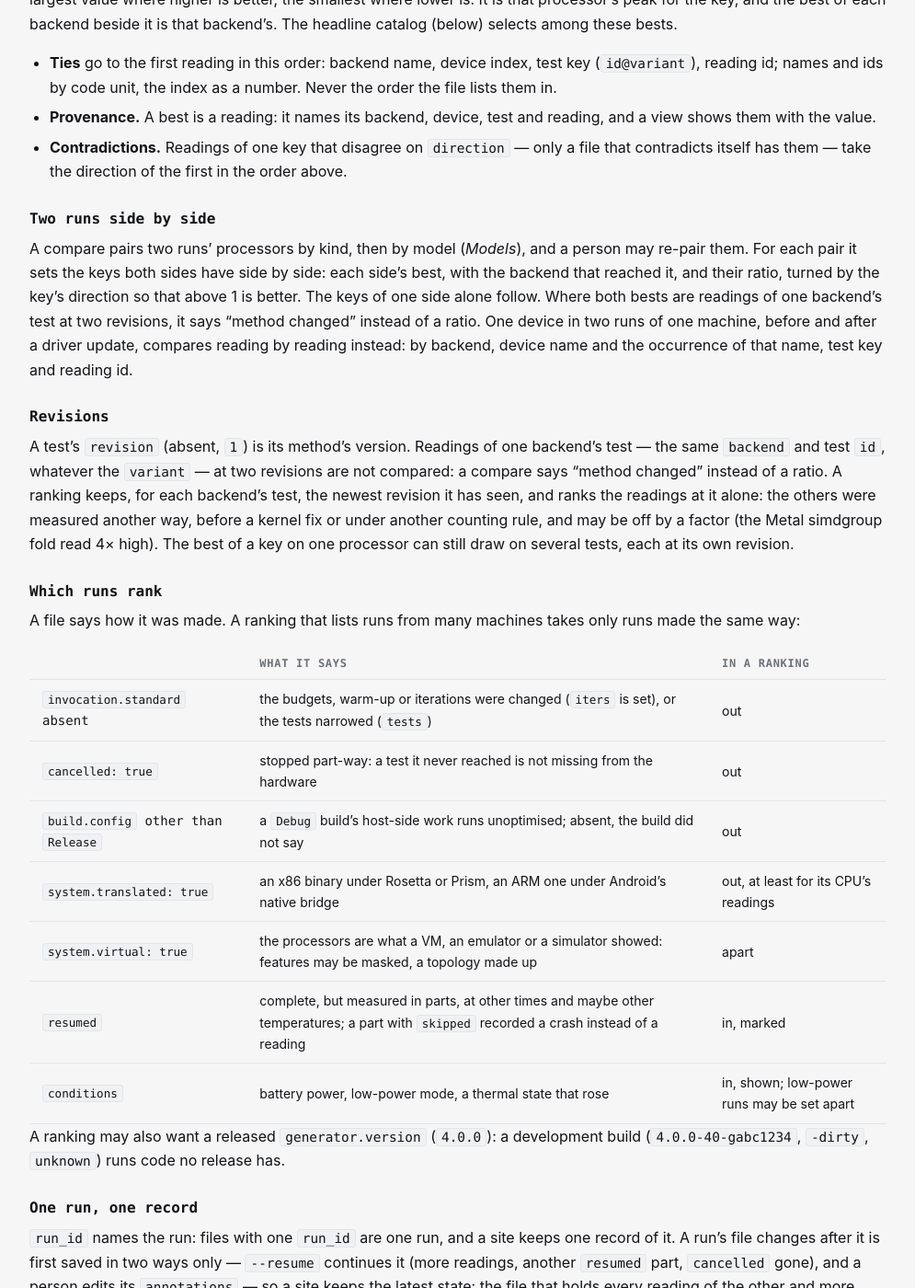
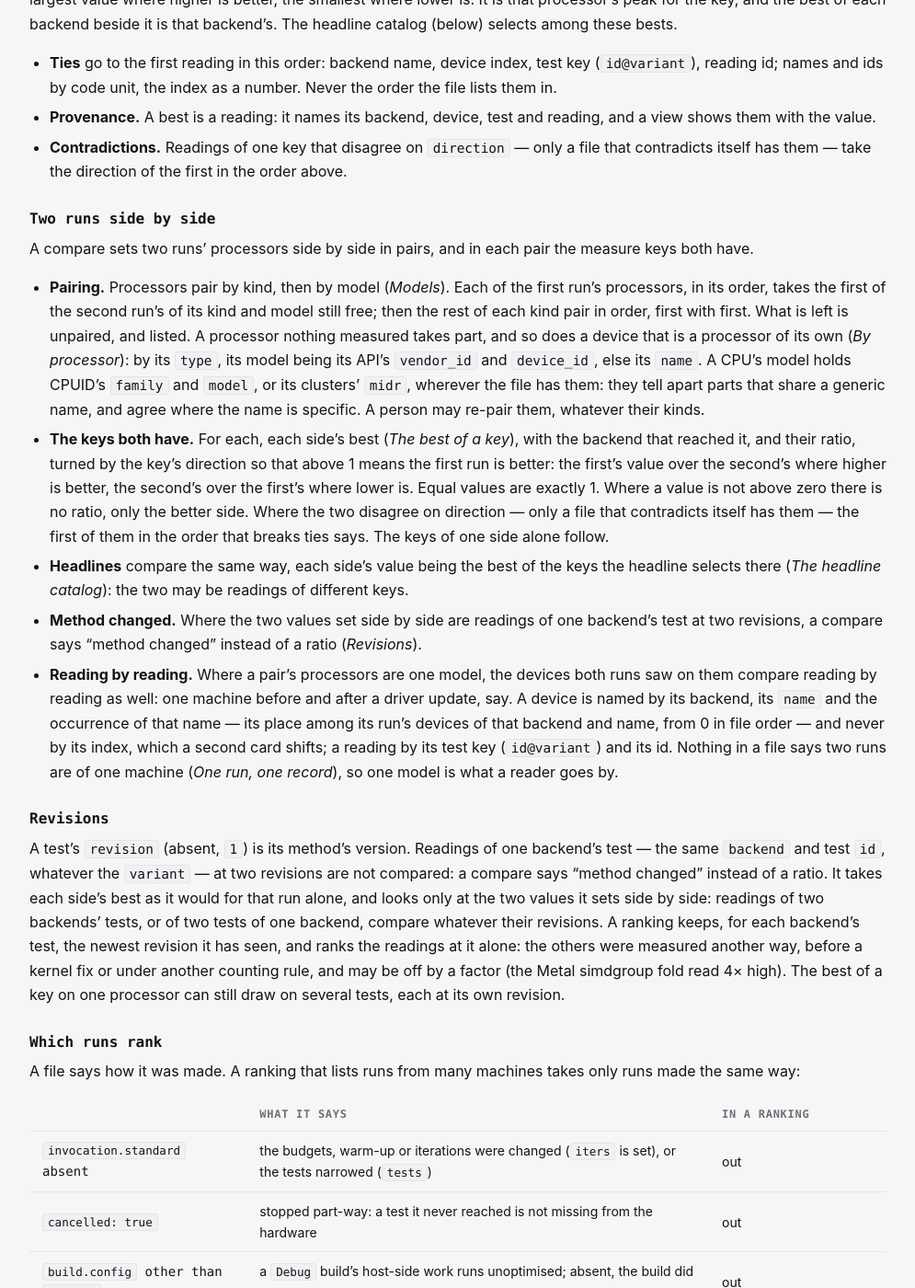
Before and after one commit to krrishnarraj/clpeak, a Jekyll site: the page built from docs/format-v4.md, in a window 1280 px wide and 1400 px high, scrolled down 28472 px. Shown: the whole window at 92% size, without its empty margins (142-1137 px from the left). Built offline with Jekyll 4.4.1, drawn with Linux system fonts in a browser that asks for light colours.

Commit message:
Format v4: how two runs pair and compare, so every reader repeats it
The compare section said processors pair "by kind, then by model" and
that a ratio is "turned by the key's direction so that above 1 is
better", and left the rest to each reader: which of several processors
of one kind pairs with which, what a device with no processor pairs as,
better for which side, what equal or zero values give, and whether
"method changed" covers headlines and readings compared one by one.  It
also said one device "in two runs of one machine" compares reading by
reading, which no reader can tell: nothing in a file names a machine.
And "readings at two revisions are not compared" (Revisions) could be
read as dropping them before the bests are taken, which answers
differently from looking at the two bests set side by side.

The app's compare settles each, and the CLI's --compare must agree:

- pairing in each run's processor order, one model before one kind; a
  processor nothing measured and a device that is a processor of its own
  take part; a CPU's model holds CPUID's family and model or its
  clusters' MIDRs wherever the file has them;
- the ratio is the first run's against the second's, above 1 when the
  first is better; equal values are exactly 1, a value not above zero
  has a winner and no ratio, a contradictory direction goes by the
  order that breaks ties;
- headlines compare the same way, from whichever keys reached them;
- reading by reading where a pair is one model, a device named by its
  backend, its name and that name's occurrence, never its index;
- each side's best is taken as for its run alone, and the revision rule
  looks only at the two values set side by side.

```diff
--- a/docs/format-v4.md
+++ b/docs/format-v4.md
@@ -1108,26 +1108,56 @@ headline catalog (below) selects among these bests.
 
 ### Two runs side by side
 
-A compare pairs two runs' processors by kind, then by model (*Models*), and a
-person may re-pair them. For each pair it sets the keys both sides have side
-by side: each side's best, with the backend that reached it, and their ratio,
-turned by the key's direction so that above 1 is better. The keys of one side
-alone follow. Where both bests are readings of one backend's test at two
-revisions, it says "method changed" instead of a ratio. One device in two
-runs of one machine, before and after a driver update, compares reading by
-reading instead: by backend, device name and the occurrence of that name,
-test key and reading id.
+A compare sets two runs' processors side by side in pairs, and in each pair
+the measure keys both have.
+
+- **Pairing.** Processors pair by kind, then by model (*Models*). Each of the
+  first run's processors, in its order, takes the first of the second run's
+  of its kind and model still free; then the rest of each kind pair in
+  order, first with first. What is left is unpaired, and listed. A processor
+  nothing measured takes part, and so does a device that is a processor of
+  its own (*By processor*): by its `type`, its model being its API's
+  `vendor_id` and `device_id`, else its `name`. A CPU's model holds CPUID's
+  `family` and `model`, or its clusters' `midr`, wherever the file has them:
+  they tell apart parts that share a generic name, and agree where the name
+  is specific. A person may re-pair them, whatever their kinds.
+- **The keys both have.** For each, each side's best (*The best of a key*),
+  with the backend that reached it, and their ratio, turned by the key's
+  direction so that above 1 means the first run is better: the first's value
+  over the second's where higher is better, the second's over the first's
+  where lower is. Equal values are exactly 1. Where a value is not above
+  zero there is no ratio, only the better side. Where the two disagree on
+  direction — only a file that contradicts itself has them — the first of
+  them in the order that breaks ties says. The keys of one side alone
+  follow.
+- **Headlines** compare the same way, each side's value being the best of
+  the keys the headline selects there (*The headline catalog*): the two may
+  be readings of different keys.
+- **Method changed.** Where the two values set side by side are readings of
+  one backend's test at two revisions, a compare says "method changed"
+  instead of a ratio (*Revisions*).
+- **Reading by reading.** Where a pair's processors are one model, the
+  devices both runs saw on them compare reading by reading as well: one
+  machine before and after a driver update, say. A device is named by its
+  backend, its `name` and the occurrence of that name — its place among its
+  run's devices of that backend and name, from 0 in file order — and never
+  by its index, which a second card shifts; a reading by its test key
+  (`id@variant`) and its id. Nothing in a file says two runs are of one
+  machine (*One run, one record*), so one model is what a reader goes by.
 
 ### Revisions
 
 A test's `revision` (absent, `1`) is its method's version. Readings of one
 backend's test — the same `backend` and test `id`, whatever the `variant` —
 at two revisions are not compared: a compare says "method changed" instead of
-a ratio. A ranking keeps, for each backend's test, the newest revision it has
-seen, and ranks the readings at it alone: the others were measured another
-way, before a kernel fix or under another counting rule, and may be off by a
-factor (the Metal simdgroup fold read 4× high). The best of a key on one
-processor can still draw on several tests, each at its own revision.
+a ratio. It takes each side's best as it would for that run alone, and looks
+only at the two values it sets side by side: readings of two backends' tests,
+or of two tests of one backend, compare whatever their revisions. A ranking
+keeps, for each backend's test, the newest revision it has seen, and ranks
+the readings at it alone: the others were measured another way, before a
+kernel fix or under another counting rule, and may be off by a factor (the
+Metal simdgroup fold read 4× high). The best of a key on one processor can
+still draw on several tests, each at its own revision.
 
 ### Which runs rank
 
```
